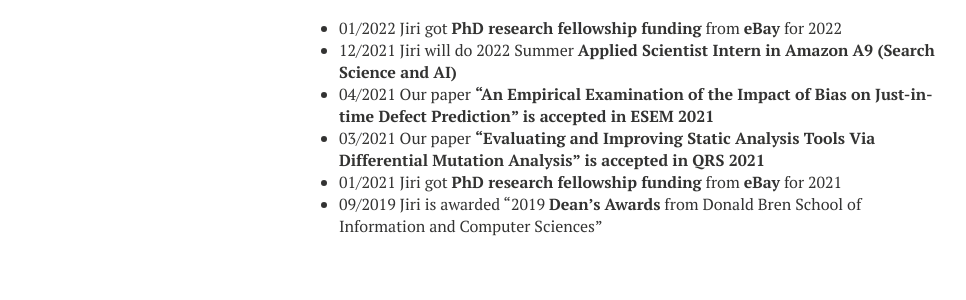
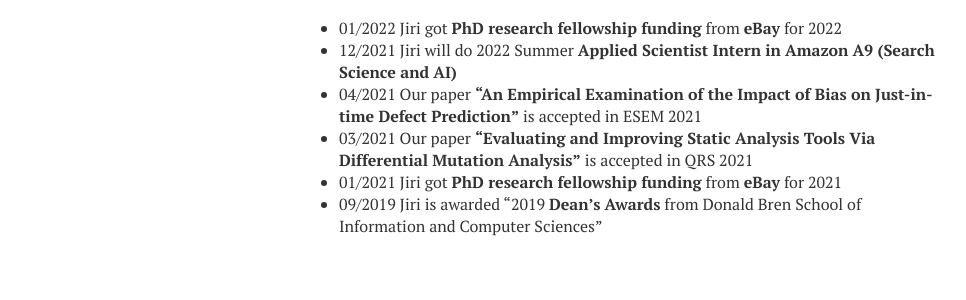
Before and after one commit to Jirigesi/Jirigesi.github.io, a Jekyll site: the page built from index.md, in a window 1280 px wide. Shown: the part 663-963 px from the top of the page, without its empty margins (21-987 px from the left). Built offline with Jekyll 4.4.1, drawn with Linux system fonts in a browser that asks for light colours; nearby versions of some CDN libraries; comment, search, counter and statistics services are not loaded.

```diff
--- a/index.md
+++ b/index.md
@@ -28,8 +28,8 @@ At UCI, I work with Prof. <a href="https://scholar.google.com/citations?user=_Td
 
 - 01/2022 Jiri got **PhD research fellowship funding** from **eBay** for 2022
 - 12/2021 Jiri will do 2022 Summer **Applied Scientist Intern in Amazon A9 (Search Science and AI)**
-- 04/2021 Our paper **"An Empirical Examination of the Impact of Bias on Just-in-time Defect Prediction" is accepted in ESEM 2021**
-- 03/2021 Our paper **"Evaluating and Improving Static Analysis Tools Via Differential Mutation Analysis" is accepted in QRS 2021**
+- 04/2021 Our paper **"An Empirical Examination of the Impact of Bias on Just-in-time Defect Prediction"** is accepted in ESEM 2021
+- 03/2021 Our paper **"Evaluating and Improving Static Analysis Tools Via Differential Mutation Analysis"** is accepted in QRS 2021
 - 01/2021 Jiri got **PhD research fellowship funding** from **eBay** for 2021
 - 09/2019 Jiri is awarded "2019 **Dean’s Awards** from Donald Bren School of Information and Computer Sciences"
 
```
